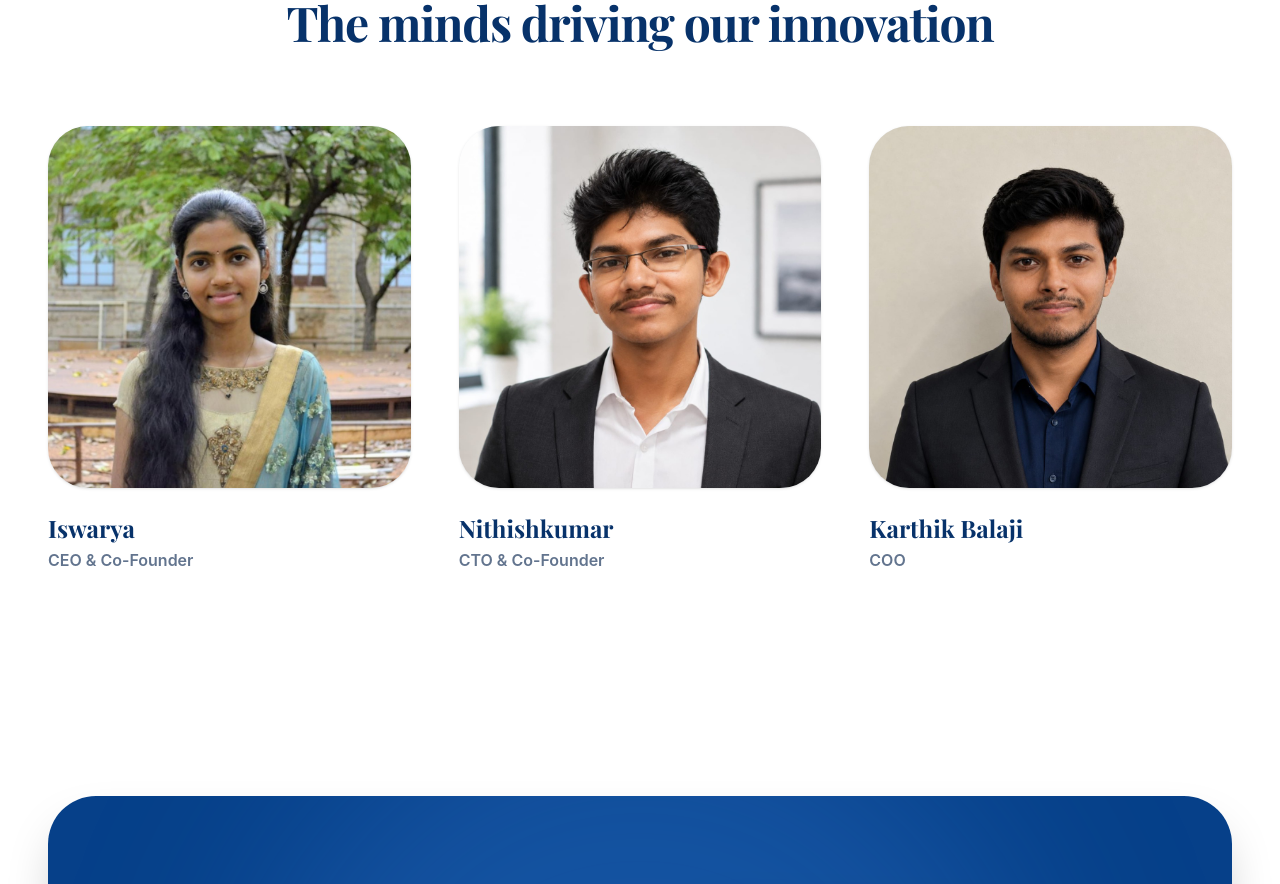
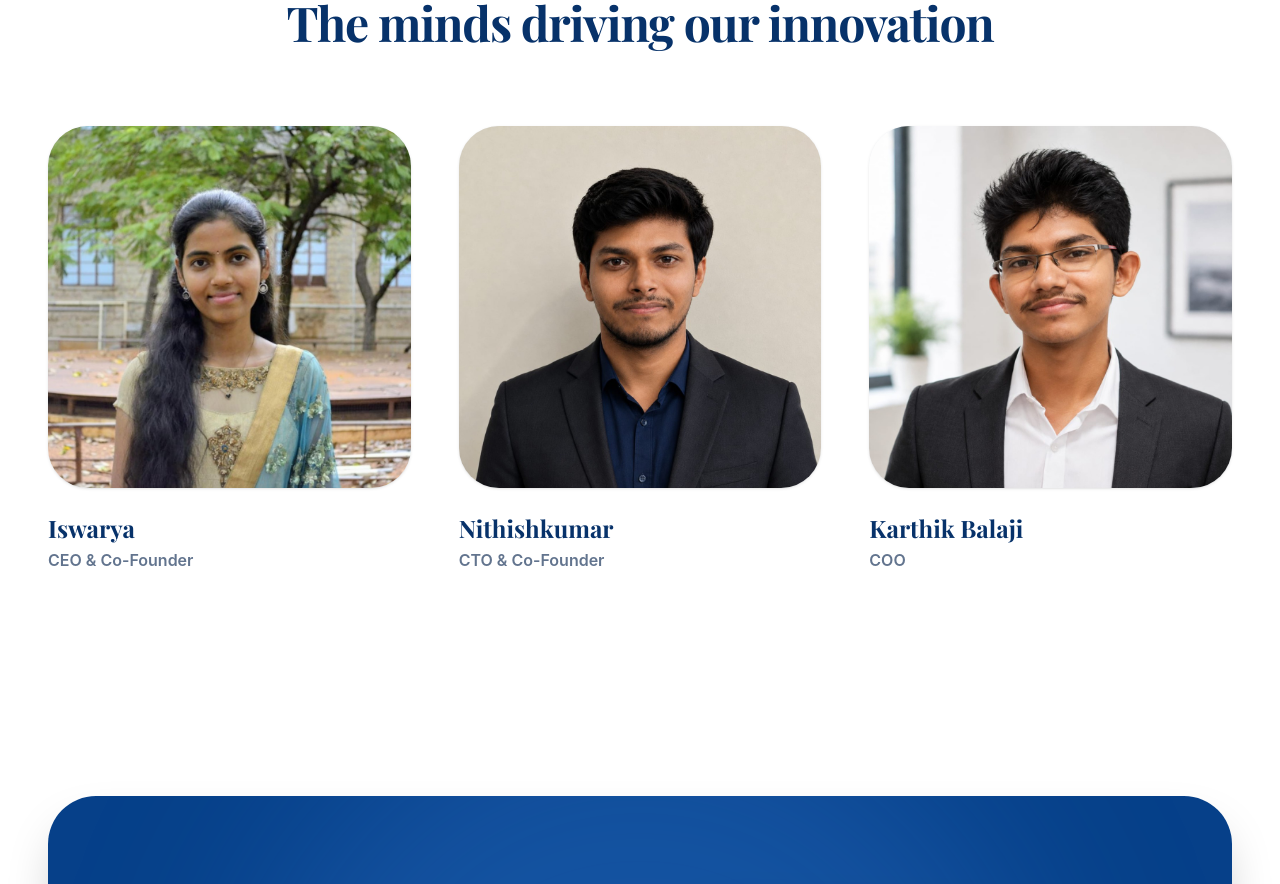
Before and after one commit to INK-DeepTech/Lutix-website, a React (Vite) app: page / in a window 1280 px wide. Shown: the part 2560-3444 px from the top of the page. Built offline with nearby package versions, Linux system fonts and the light colour scheme.

Commit message:
fix: swap CTO and COO portraits

```diff
--- a/src/components/HomePage.tsx
+++ b/src/components/HomePage.tsx
@@ -179,7 +179,7 @@ export const HomePage: React.FC<HomePageProps> = ({ onRouteChange }) => {
 
             <div className="flex flex-col items-start group">
               <div className="w-full aspect-square overflow-hidden rounded-[2.5rem] mb-6 bg-slate-100 relative shadow-sm">
-                <img src="/cto.jpg" alt="Nithishkumar" className="w-full h-full object-cover group-hover:scale-105 transition-transform duration-700 object-top" />
+                <img src="/coo.jpg" alt="Nithishkumar" className="w-full h-full object-cover group-hover:scale-105 transition-transform duration-700 object-top" />
                 <div className="absolute inset-0 bg-corp-navy/0 group-hover:bg-corp-navy/10 transition-colors duration-500"></div>
               </div>
               <h3 className="text-2xl font-bold text-corp-navy mb-1">Nithishkumar</h3>
@@ -188,7 +188,7 @@ export const HomePage: React.FC<HomePageProps> = ({ onRouteChange }) => {
 
             <div className="flex flex-col items-start group">
               <div className="w-full aspect-square overflow-hidden rounded-[2.5rem] mb-6 bg-slate-100 relative shadow-sm">
-                <img src="/coo.jpg" alt="Karthik Balaji" className="w-full h-full object-cover group-hover:scale-105 transition-transform duration-700 object-top" />
+                <img src="/cto.jpg" alt="Karthik Balaji" className="w-full h-full object-cover group-hover:scale-105 transition-transform duration-700 object-top" />
                 <div className="absolute inset-0 bg-corp-navy/0 group-hover:bg-corp-navy/10 transition-colors duration-500"></div>
               </div>
               <h3 className="text-2xl font-bold text-corp-navy mb-1">Karthik Balaji</h3>
```
